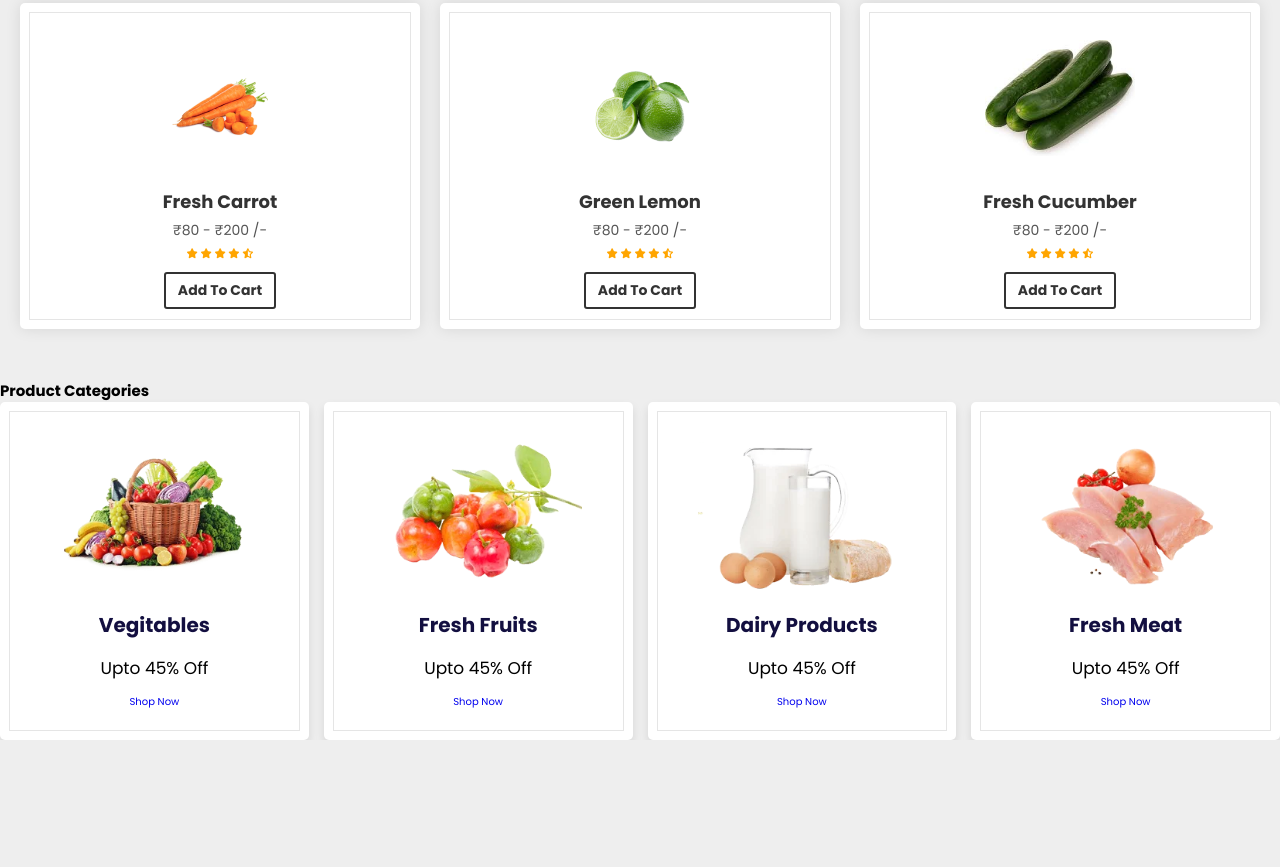
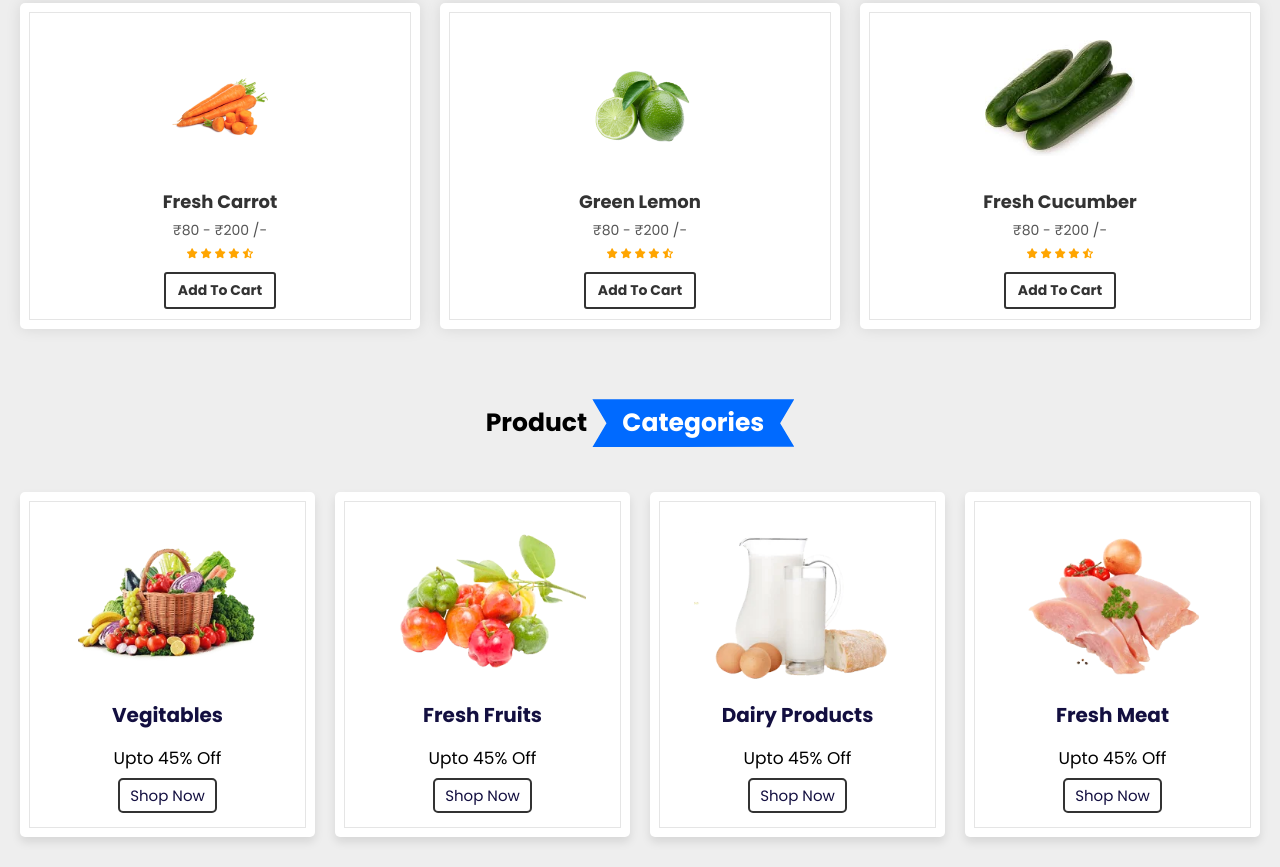
Before and after one commit to idrissoo03/Groco, a plain HTML site: page index.html in a window 1280 px wide. Shown: the part 1839-2706 px from the top of the page. Before the commit the page ends 2579 px from the top, so only its background shows below. Drawn offline with Linux system fonts and the light colour scheme; a script that the page names is missing; a web font is replaced by a local one.

Commit message:
Groco. To be continued...

```diff
--- a/style.css
+++ b/style.css
@@ -457,10 +457,16 @@ header .login-form.active{
     background-color: var(--orange);
  }
 
+ .categories {
+    background: #eee;
+    padding: 2rem 2rem;
+ }
  .categories .box-container{
     display: grid;
-    grid-template-columns: repeat(auto-fit,minmax(26rem, 1fr));
-    gap: 1.5rem;
+    background: #eee;
+    grid-template-columns: repeat(4,1fr);
+    gap: 2rem;
+    margin-top: 2rem;
 }
 .categories .box-container .box{
    padding: 3rem 2rem;
@@ -470,6 +476,7 @@ header .login-form.active{
    outline: var(--outline);
    outline-offset: -1rem;
    text-align: center;
+   margin-bottom: 10px;
 }
 .categories .box-container .box:hover{
     outline: var(--outline-hover);
@@ -490,3 +497,32 @@ header .login-form.active{
     line-height:1.8;
     padding: 1rem 0;
 }
+
+.categories .heading {
+    font-size: 25px;
+    text-align: center;
+    padding-bottom: 25px;
+}
+
+.categories .heading span {
+    color: rgb(255, 255, 255);
+    display: inline-block;
+    clip-path: polygon(100% 0px, 93% 50%, 100% 99%, 0% 100%, 7% 50%, 0% 0%);
+    background: var(--orange);
+    padding: 0.5rem 3rem;
+}
+
+.categories .box-container .box a {
+    font-size: 15px;
+    text-decoration: none;
+    color: var(--black);
+    border: 2px solid #333;
+    border-radius: 5px;
+    padding: 5px 10px;
+}
+
+
+.categories .box-container .box a:hover {
+    background:var(--orange);
+
+}
```
